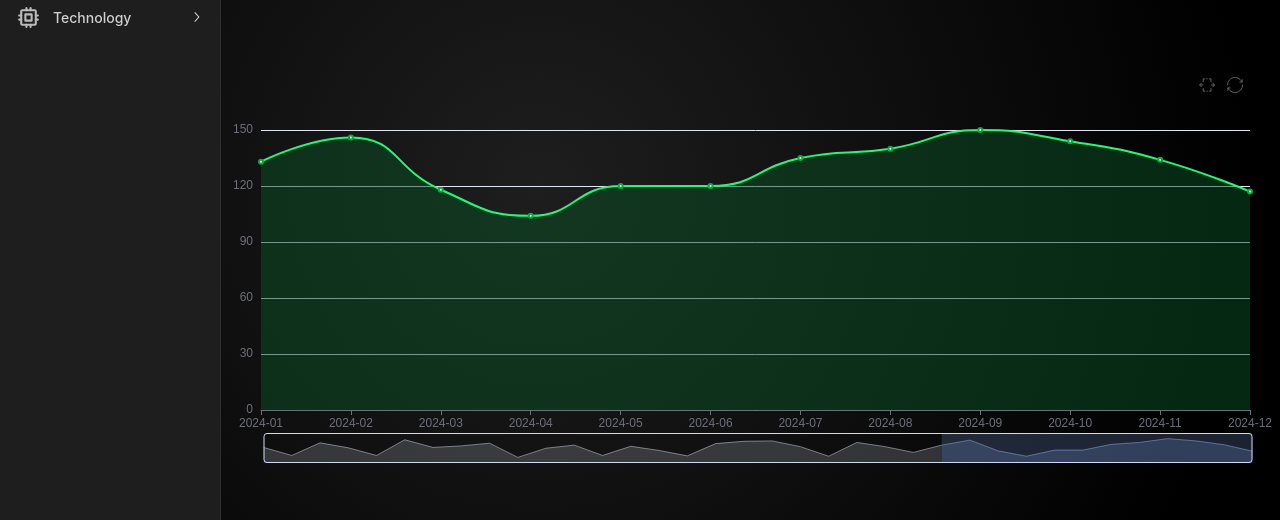
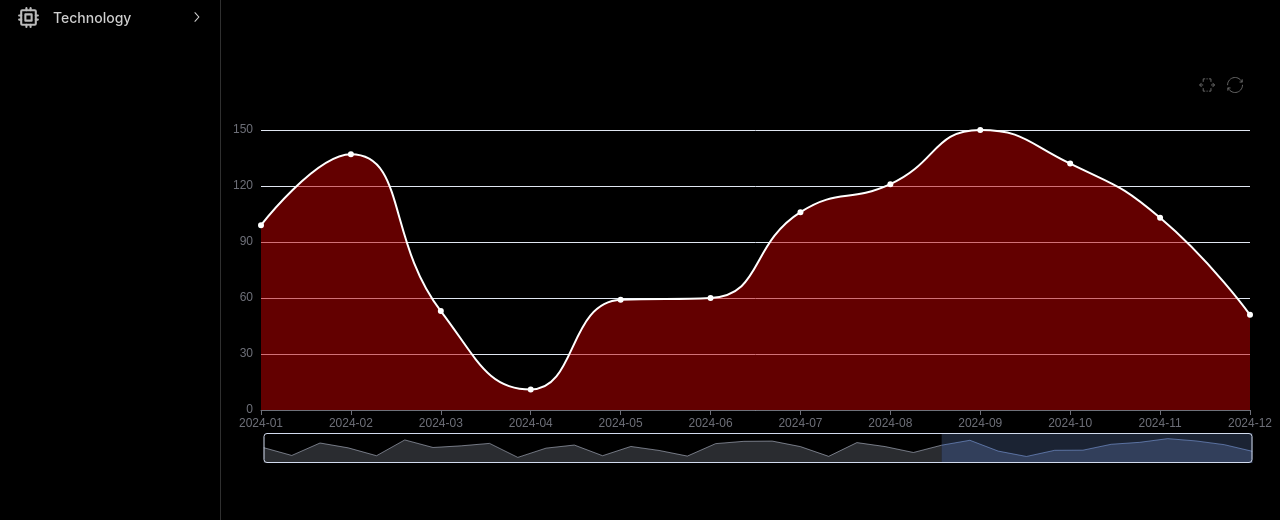
Before and after one commit to ShadowJak/personal-site, a React (Vite) app: page / in a window 1280 px wide. Shown: the part 130-650 px from the top of the page. Built offline with nearby package versions, Linux system fonts and the light colour scheme.

Commit message:
red site

```diff
--- a/src/App.module.scss
+++ b/src/App.module.scss
@@ -1,5 +1,10 @@
+@use './mixin.scss' as *;
+
 .container {
   display: flex;
   height: 100vh;
   width: 100vw;
+  background: radial-gradient(circle at 30% 20%,
+      $content-bg-color-start,
+      black 80%);
 }
--- a/src/components/Content/Content.module.scss
+++ b/src/components/Content/Content.module.scss
@@ -10,7 +10,9 @@
   //     $content-bg-color-start,
   //     $content-bg-color-end);
 
-  background: radial-gradient(circle at 30% 40%,
-      $content-bg-color-start,
-      black 80%);
+  // background: radial-gradient(circle at 30% 40%,
+  //     $content-bg-color-start,
+  //     black 80%);
+
+  background-color: #00000000;
 }
--- a/src/components/StockBrushChart/StockBrushChart.tsx
+++ b/src/components/StockBrushChart/StockBrushChart.tsx
@@ -11,14 +11,14 @@ const stockData: { date: string; price: number }[] = Array.from(
         const year = 2022 + Math.floor(i / 12);
         const month = (i % 12) + 1;
         const date = `${year}-${month.toString().padStart(2, '0')}`;
-        const price = 100 + Math.round(Math.random() * 50);
+        const price = 0 + Math.round(Math.random() * 150);
         return { date, price };
     }
 );
 
-const chartLineColor = cyanLime[5];
-const chartAreaColor = cyanLime[5];
-const chartItemColor = cyanLime[9];
+const chartLineColor = 'white';
+const chartAreaColor = 'red';
+const chartItemColor = 'white';
 
 let timespan = TimespanInMonths.YEAR;
 
@@ -124,7 +124,7 @@ export const StockBrushChart = () => {
                     color: chroma.mix(chartLineColor, '#000000', 0.0).hex(),
                 },
                 areaStyle: {
-                    color: chroma.mix(chartAreaColor, '#000000', 0.9).hex(),
+                    color: chroma.mix(chartAreaColor, '#000000', 0.4).hex(),
                     opacity: 0.5,
                 },
                 itemStyle: {
--- a/src/mixin.scss
+++ b/src/mixin.scss
@@ -31,17 +31,17 @@
 // $data-active-color: var(--mantine-color-cyanLime-light-color);
 
 $dark-bg-color: #121212; // Main background
-$medium-bg-color: #1e1e1e; // Panel/sidebar background
+$medium-bg-color: #1e1e1e00; // Panel/sidebar background
 
-$content-bg-color-start: #1e1e1e;
-$content-bg-color-end: #0d0d0d;
+$content-bg-color-start: #000000;
+$content-bg-color-end: #060606;
 
 $link-color: #d0d0d0; // Default text/link
 $link-hover-color: #ffffff; // On hover, sharp white
-$link-hover-bg-color: #2a2a2a; // Dark gray hover background
+$link-hover-bg-color: #1a1a1a; // Dark gray hover background
 $link-icon-color: #bbbbbb; // Slightly lighter gray for icons
 
 $border-color: #2f2f2f;
 
-$data-active-bg-color: #303030; // Slight highlight for active
+$data-active-bg-color: #630000; // Slight highlight for active
 $data-active-color: #ffffff; // Text on active
```
